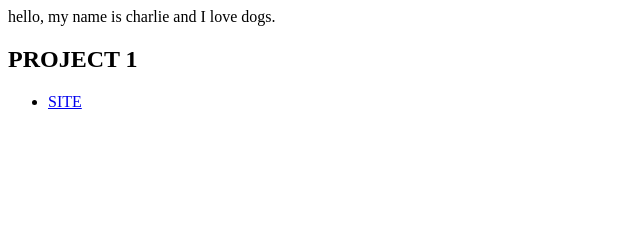
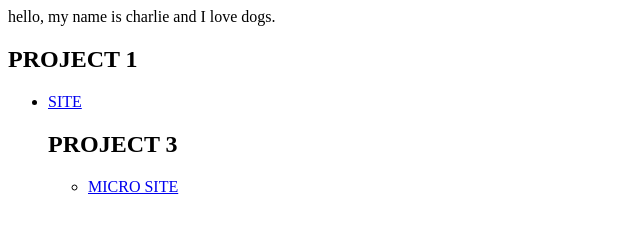
Before and after one commit to chaweee23/chaweee23.github.io, a plain HTML site: page index.html in a window 1280 px wide. Shown: the whole page, without its empty margins (0-640 px from the left). Drawn offline with Linux system fonts and the light colour scheme.

Commit message:
Update index.html

```diff
--- a/index.html
+++ b/index.html
@@ -12,6 +12,13 @@ hello, my name is charlie and I love dogs.
 
         <li> <a href="http://cmrdesigns365.com/Fixed-CCS-Relative-Time-master/index.html"> SITE</a></li>
 
+	    <h2> PROJECT 3 </h2>
+
+    <ul>
+
+        <li> <a href="p3-pairings/index.html"> MICRO SITE</a></li>
+
     </ul>
+
 </body>
 </html>
```
